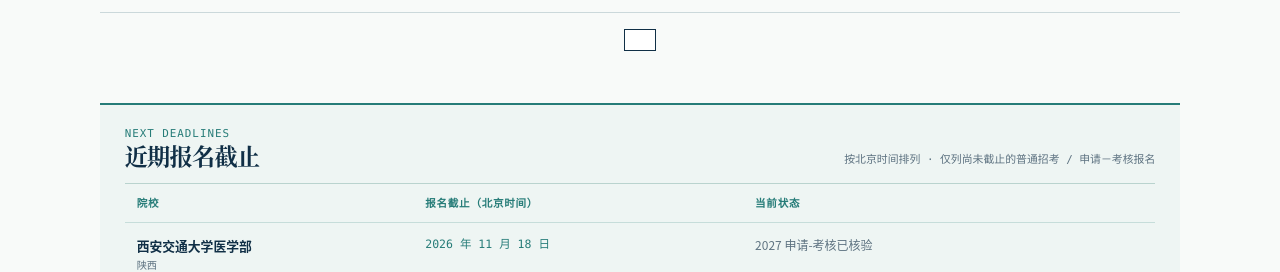
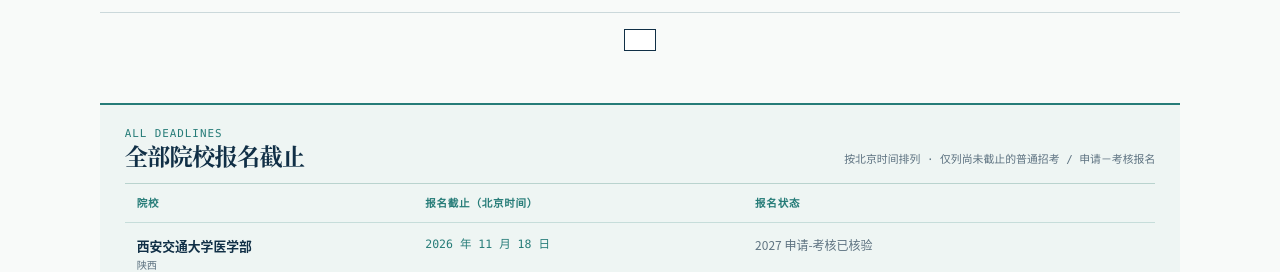
Before and after one commit to lec615965-coder/medphd-2027-guide, a plain HTML site: page index.html in a window 1280 px wide. Shown: the part 1400-1672 px from the top of the page. Drawn offline with Linux system fonts and the light colour scheme.

Commit message:
Show all medical PhD deadlines

```diff
--- a/index.html
+++ b/index.html
@@ -102,15 +102,15 @@
         <section class="deadline-ledger" aria-labelledby="deadline-ledger-title">
           <div class="deadline-ledger-head">
             <div>
-              <p class="result-kicker">NEXT DEADLINES</p>
-              <h3 id="deadline-ledger-title">近期报名截止</h3>
+              <p class="result-kicker">ALL DEADLINES</p>
+              <h3 id="deadline-ledger-title">全部院校报名截止</h3>
             </div>
             <p id="deadline-table-note">按北京时间读取中…</p>
           </div>
           <div class="deadline-table-wrap">
             <table class="deadline-table">
               <thead>
-                <tr><th scope="col">院校</th><th scope="col">报名截止（北京时间）</th><th scope="col">当前状态</th></tr>
+                <tr><th scope="col">院校</th><th scope="col">报名截止（北京时间）</th><th scope="col">报名状态</th></tr>
               </thead>
               <tbody id="deadline-table-body"></tbody>
             </table>
```
